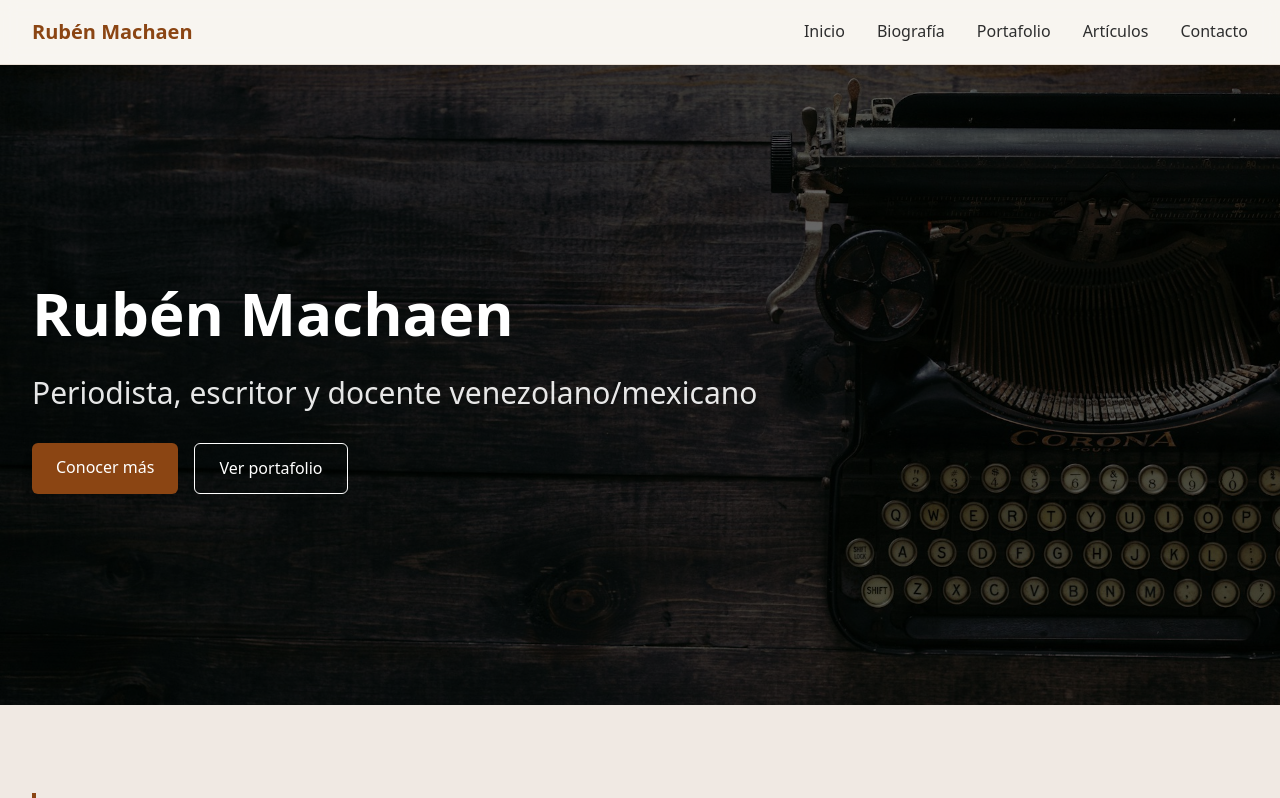
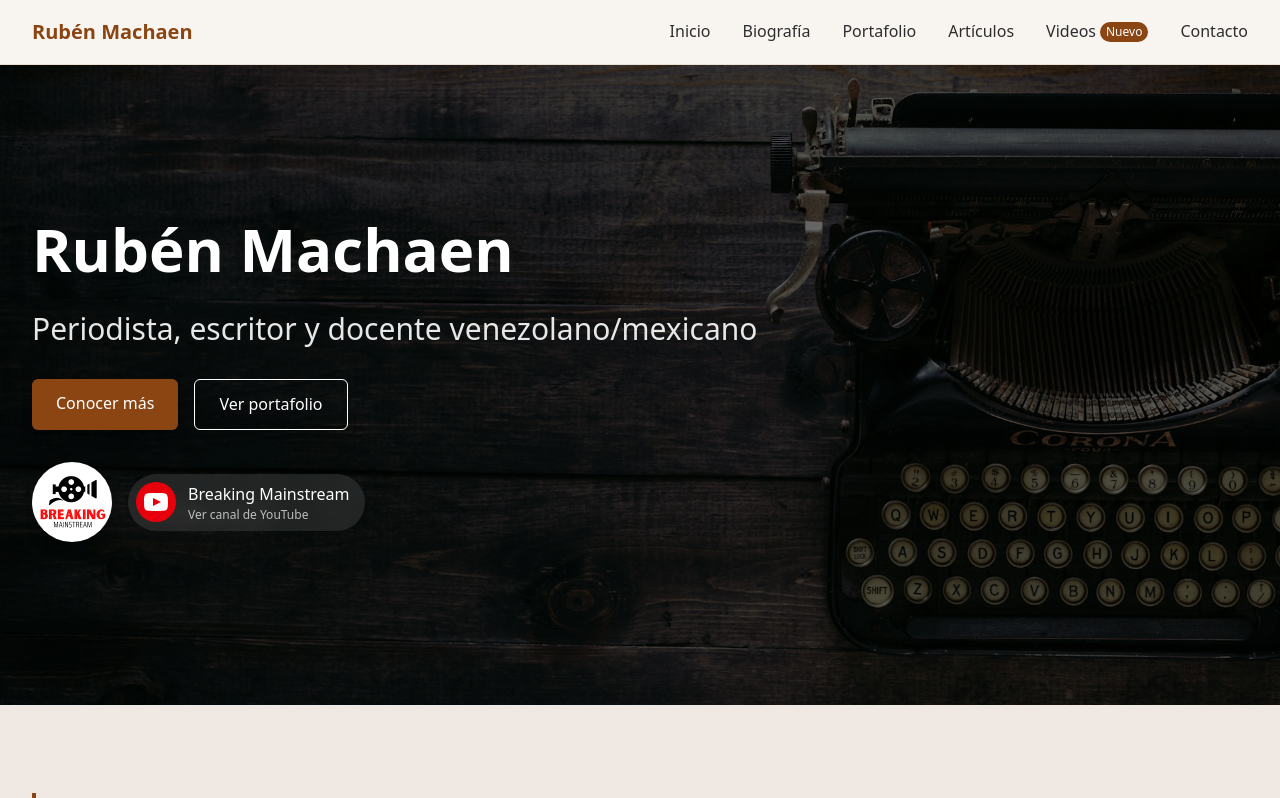
Before and after one commit to gacosta87/rubenmachaen, a Next.js app: page / in a window 1280 px wide. Shown: the top 798 px of the page. Built offline with nearby package versions, Linux system fonts and the light colour scheme.

Commit message:
feat: logo youtube

```diff
--- a/src/app/articulos/identidad-latinoamericana/page.tsx
+++ b/src/app/articulos/identidad-latinoamericana/page.tsx
@@ -101,7 +101,7 @@ export default function ArticuloIdentidad() {
                 <div className="flex items-center">
                   <div className="relative w-20 h-20 rounded overflow-hidden mr-4">
                     <Image
-                      src="https://placehold.co/200x200.jpg/4a7c59/ffffff?text=Silencios"
+                      src="https://placehold.co/200x200/4a7c59/ffffff?text=Silencios"
                       alt="Silencios: Otra historia que nunca fue"
                       fill
                       style={{ objectFit: 'cover' }}
@@ -117,7 +117,7 @@ export default function ArticuloIdentidad() {
                 <div className="flex items-center">
                   <div className="relative w-20 h-20 rounded overflow-hidden mr-4">
                     <Image
-                      src="https://placehold.co/200x200.jpg/8b4513/ffffff?text=Soundtracks"
+                      src="https://placehold.co/200x200/8b4513/ffffff?text=Soundtracks"
                       alt="Soundtracks (Rocolas que no existen)"
                       fill
                       style={{ objectFit: 'cover' }}
--- a/src/app/page.tsx
+++ b/src/app/page.tsx
@@ -24,7 +24,7 @@ export default function Home() {
             <h2 className="text-xl sm:text-2xl md:text-3xl text-white/90 mb-8">
               Periodista, escritor y docente venezolano/mexicano
             </h2>
-            <div className="flex flex-wrap gap-4">
+            <div className="flex flex-wrap gap-4 mb-8">
               <Link
                 href="/biografia"
                 className="px-6 py-3 bg-accent text-white rounded-md hover:bg-accent/90 transition shadow-lg"
@@ -37,6 +37,38 @@ export default function Home() {
               >
                 Ver portafolio
               </Link>
+            </div>
+
+            {/* YouTube Channel Section */}
+            <div className="flex flex-col sm:flex-row items-center gap-4 mb-4">
+              {/* YouTube Logo */}
+              <div className="relative w-16 h-16 sm:w-20 sm:h-20">
+                <Image
+                  src="/images/logo.jpg"
+                  alt="Breaking Mainstream"
+                  fill
+                  style={{ objectFit: 'cover' }}
+                  className="rounded-full shadow-lg"
+                />
+              </div>
+
+              {/* YouTube Channel Badge */}
+              <a
+                href="https://www.youtube.com/@breakingmainstream4577"
+                target="_blank"
+                rel="noopener noreferrer"
+                className="inline-flex items-center bg-white/10 backdrop-blur-sm rounded-full pl-2 pr-4 py-2 hover:bg-white/20 transition"
+              >
+                <div className="bg-red-600 rounded-full p-2 mr-3">
+                  <svg xmlns="http://www.w3.org/2000/svg" width="24" height="24" fill="white" viewBox="0 0 24 24">
+                    <path d="M19.615 3.184c-3.604-.246-11.631-.245-15.23 0-3.897.266-4.356 2.62-4.385 8.816.029 6.185.484 8.549 4.385 8.816 3.6.245 11.626.246 15.23 0 3.897-.266 4.356-2.62 4.385-8.816-.029-6.185-.484-8.549-4.385-8.816zm-10.615 12.816v-8l8 3.993-8 4.007z"/>
+                  </svg>
+                </div>
+                <div className="flex flex-col">
+                  <span className="text-white font-medium">Breaking Mainstream</span>
+                  <span className="text-white/70 text-xs">Ver canal de YouTube</span>
+                </div>
+              </a>
             </div>
           </div>
         </div>
--- a/src/components/Navbar.tsx
+++ b/src/components/Navbar.tsx
@@ -29,6 +29,10 @@ export default function Navbar() {
             </Link>
             <Link href="/articulos" className="nav-link text-foreground hover:text-accent transition">
               Artículos
+            </Link>
+            <Link href="/videos" className="nav-link text-foreground hover:text-accent transition flex items-center">
+              Videos
+              <span className="ml-1 px-1.5 py-0.5 text-xs bg-accent text-white rounded-full">Nuevo</span>
             </Link>
             <Link href="/contacto" className="nav-link text-foreground hover:text-accent transition">
               Contacto
@@ -86,6 +90,14 @@ export default function Navbar() {
               Artículos
             </Link>
             <Link
+              href="/videos"
+              className="block px-3 py-2 rounded-md text-base font-medium text-foreground hover:text-accent hover:bg-tertiary/10 flex items-center"
+              onClick={() => setIsMenuOpen(false)}
+            >
+              Videos
+              <span className="ml-1 px-1.5 py-0.5 text-xs bg-accent text-white rounded-full">Nuevo</span>
+            </Link>
+            <Link
               href="/contacto"
               className="block px-3 py-2 rounded-md text-base font-medium text-foreground hover:text-accent hover:bg-tertiary/10"
               onClick={() => setIsMenuOpen(false)}
```
Also changed, not shown: public/images/logo.jpg (added).
